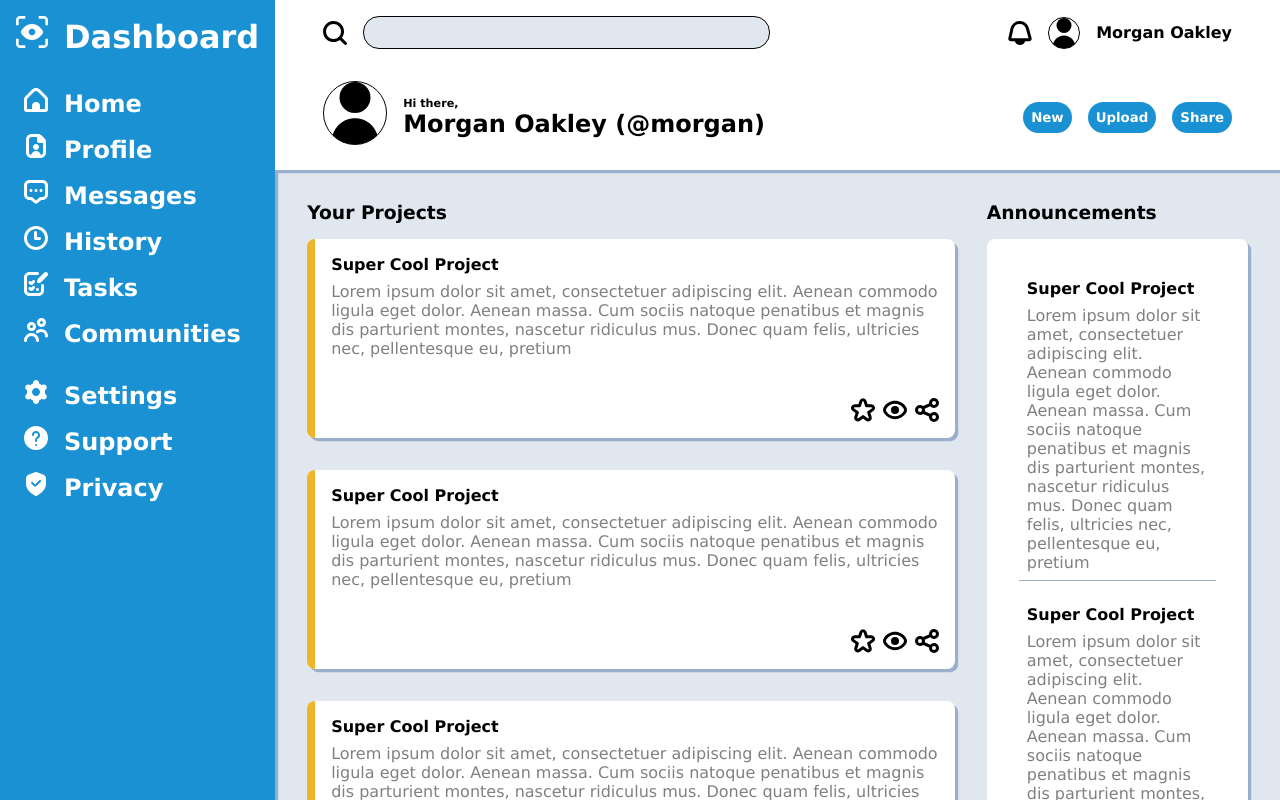
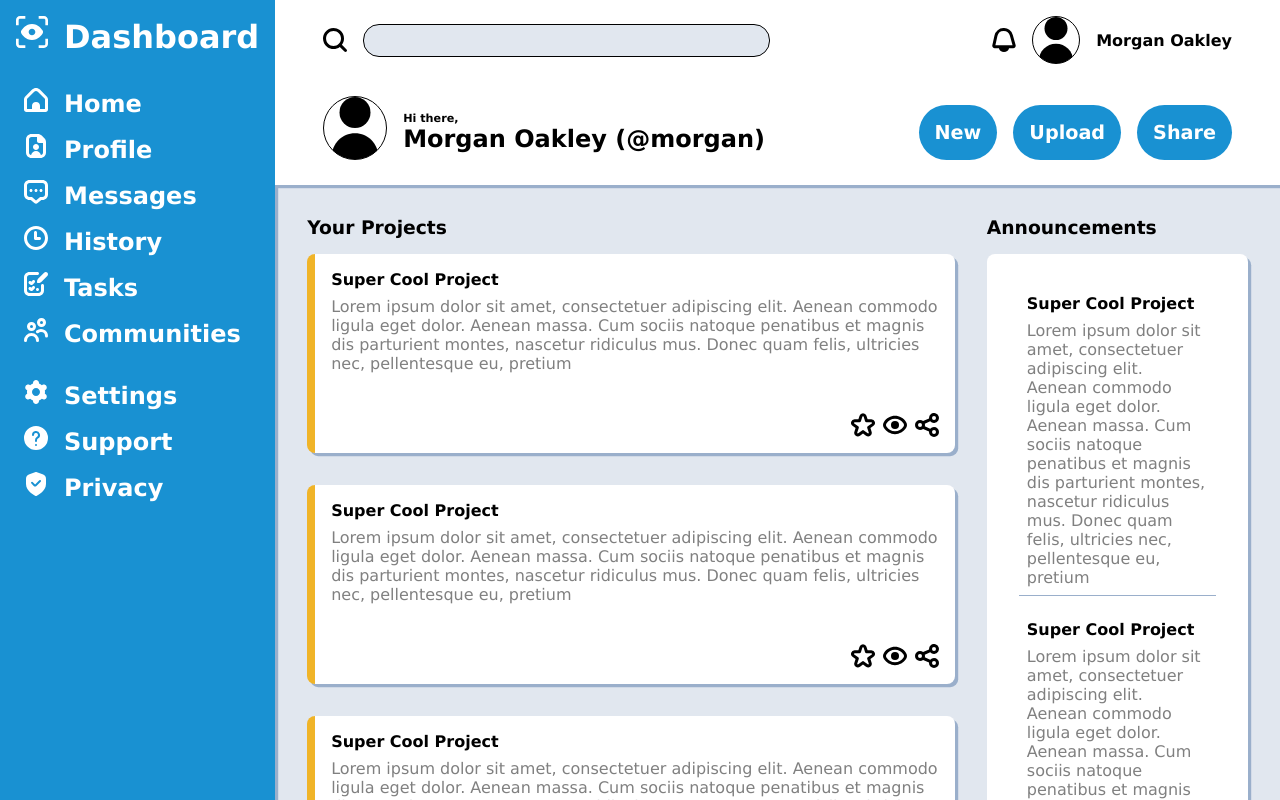
Before and after one commit to sgueissaz/odin-admin-dashboard, a plain HTML site: page index.html in a window 1280 px wide. Drawn offline with Linux system fonts and the light colour scheme.

Commit message:
fix button and avatage size in header

```diff
--- a/style.css
+++ b/style.css
@@ -151,8 +151,8 @@ body {
 }
 
 .header-topbar .avatar {
-    width: 2rem;
-    height: 2rem;
+    width: 3rem;
+    height: 3rem;
 }
 
 .header-menu {
@@ -168,7 +168,6 @@ body {
     gap: 1rem;
 }
 
-
 .header-menu .avatar {
     width: 4rem;
     height: 4rem;
@@ -179,8 +178,9 @@ body {
     color: white;
     font-weight: bold;
     border: none;
-    padding: 0.5rem;
-    border-radius: 1rem;
+    padding: 1rem;
+    border-radius: 2rem;
+    font-size: 1.2rem;
 }
 
 .header-menu button:hover {
```
